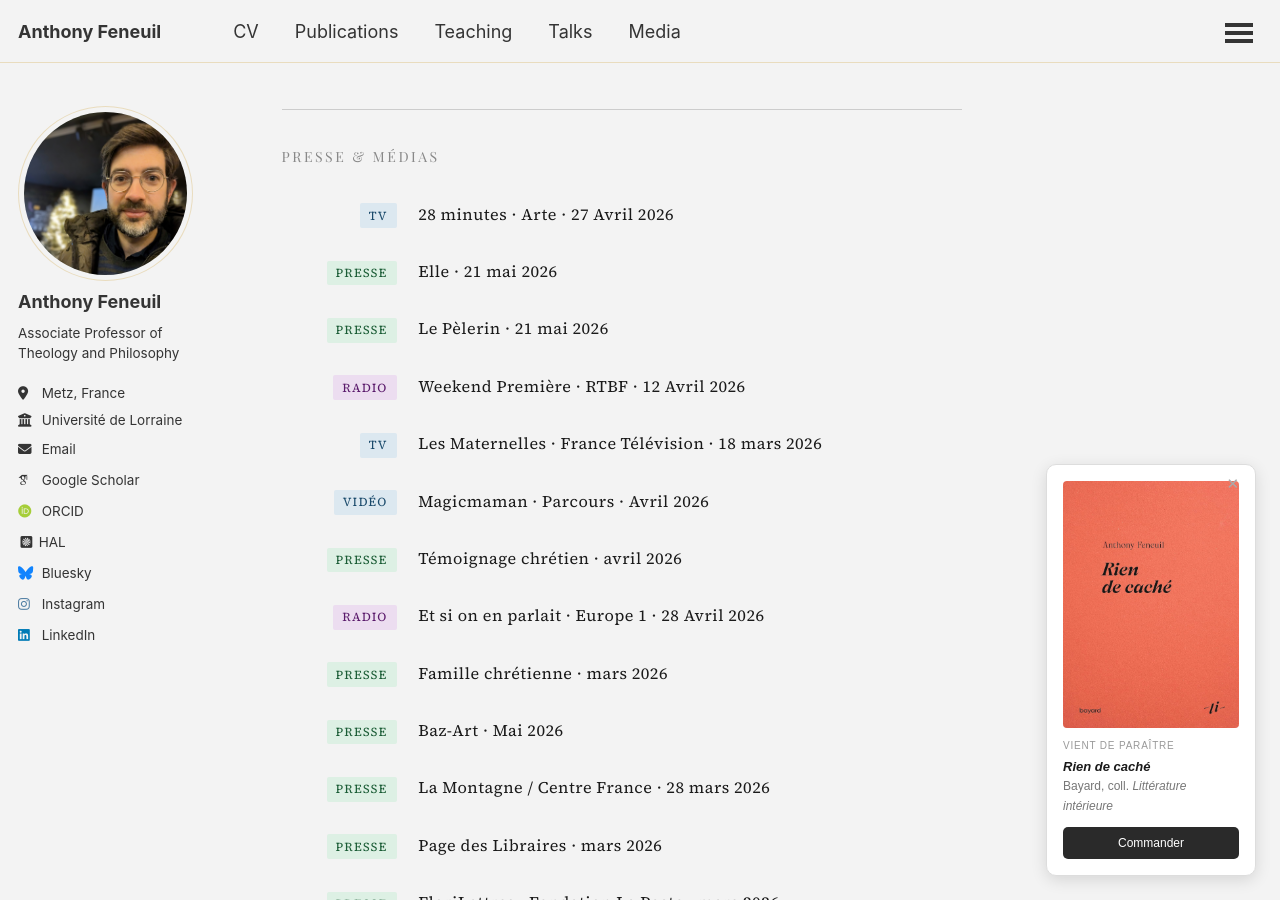
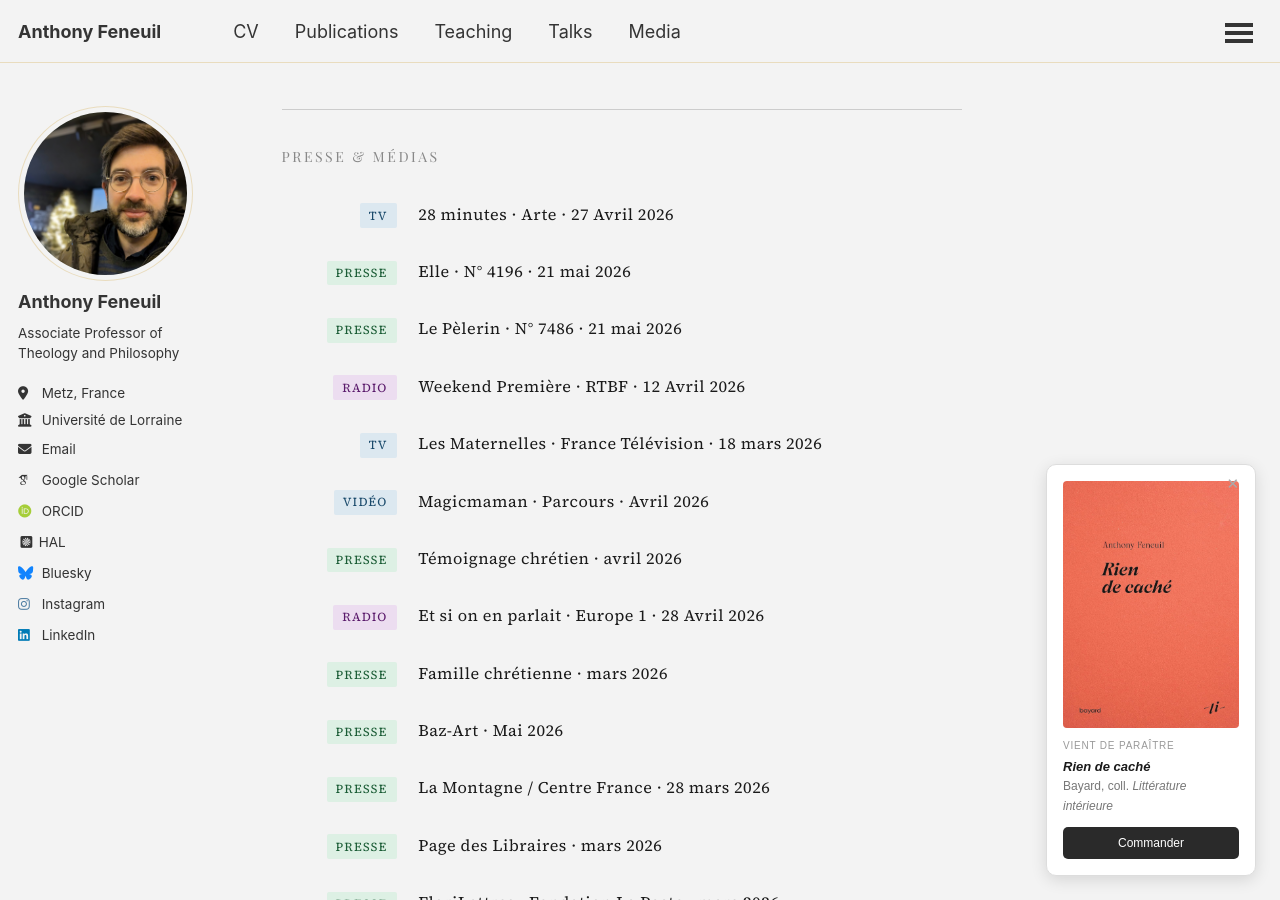
Before and after one commit to anfnl/anfnl.github.io, a Jekyll site: the page built from _pages/rien-de-cache.md, in a window 1280 px wide and 900 px high, scrolled down 330 px. Built offline with Jekyll 4.4.1, drawn with Linux system fonts in a browser that asks for light colours; some web fonts are replaced; a script that is not in the unit is left out.

Commit message:
Update rien-de-cache.md

```diff
--- a/_pages/rien-de-cache.md
+++ b/_pages/rien-de-cache.md
@@ -75,12 +75,12 @@
 
 <div class="rdc-item">
 <div class="rdc-tag-col"><span class="rdc-tag tag-presse">Presse</span></div>
-<div class="rdc-item-body"><p class="rdc-item-source"><a href="" target="_blank">Elle · 21 mai 2026</a></p></div>
+<div class="rdc-item-body"><p class="rdc-item-source"><a href="" target="_blank">Elle · N° 4196 · 21 mai 2026</a></p></div>
 </div>
 
 <div class="rdc-item">
 <div class="rdc-tag-col"><span class="rdc-tag tag-presse">Presse</span></div>
-<div class="rdc-item-body"><p class="rdc-item-source"><a href="" target="_blank">Le Pèlerin · 21 mai 2026</a></p></div>
+<div class="rdc-item-body"><p class="rdc-item-source"><a href="" target="_blank">Le Pèlerin · N° 7486 · 21 mai 2026</a></p></div>
 </div>
 
 <div class="rdc-item">
```
